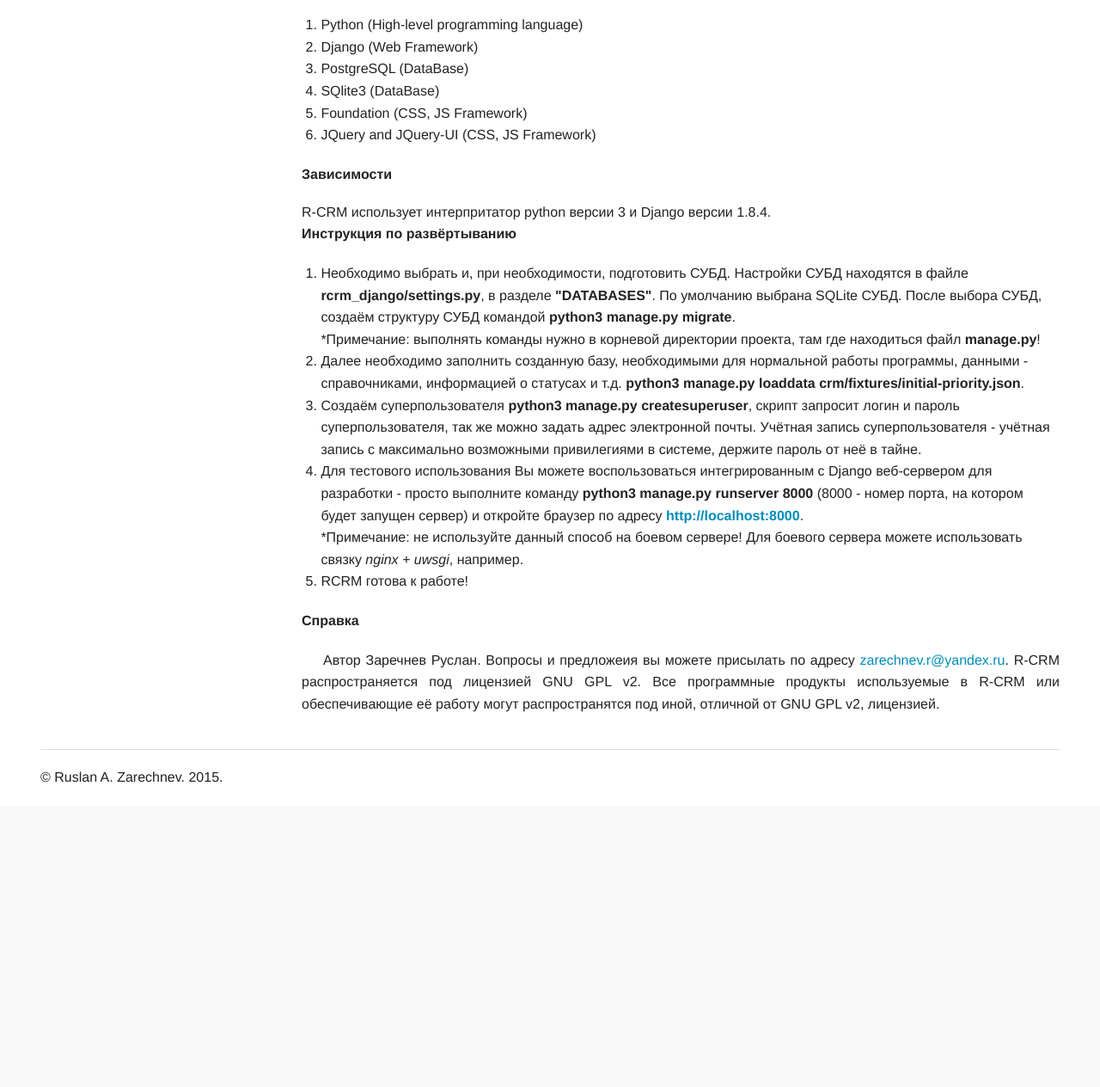
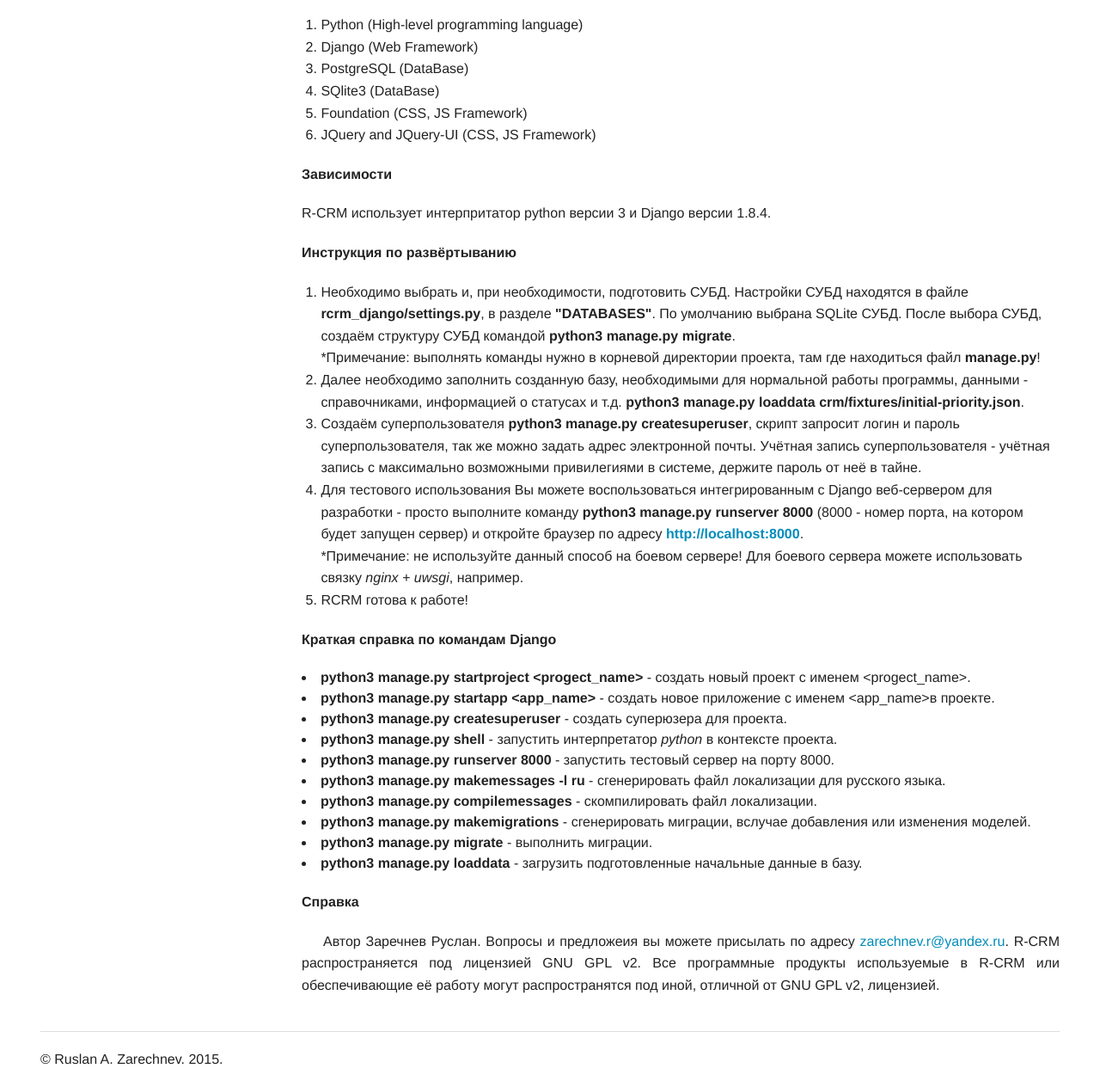
Before and after one commit to zarechnev/r-crm, a Django app: page /help/ in a window 1280 px wide. Shown: the part 712-1976 px from the top of the page at 86% size. Before the commit the page ends 1622 px from the top, so only its background shows below. Run offline with Django 3.2, Linux system fonts and the light colour scheme; a user stored in the database is signed in; data comes from the database, SQL or seed files in the repository; both versions use the stored data as it was after the commit; parts of the project's set-up code (start-up, migrations or seed data) failed here and were passed over.

Commit message:
Same localization on task page. Add info on info page.
*) Task page localization was comlete.
*) Add same info on help page.

```diff
--- a/rcrm_django/templates/help-page.html
+++ b/rcrm_django/templates/help-page.html
@@ -49,8 +49,9 @@
 
 
 <p><strong>Зависимости</strong><br></p>
+    <p>
             R-CRM использует интерпритатор python версии 3 и Django версии 1.8.4.
-
+    </p>
 
 <p><strong>Инструкция по развёртыванию</strong><br></p>
     <ol>
@@ -81,6 +82,41 @@
         </li>
     </ol>
 
+<p><strong>Краткая справка по командам Django</strong><br></p>
+    <p>
+        <lu>
+            <li>
+                <b>python3 manage.py startproject &lt;progect_name&gt;</b> - создать новый проект с именем &lt;progect_name&gt;.
+            </li>
+            <li>
+                <b>python3 manage.py startapp &lt;app_name&gt;</b> - создать новое приложение с именем &lt;app_name&gt;в проекте.
+            </li>
+            <li>
+                <b>python3 manage.py createsuperuser</b> - создать суперюзера для проекта.
+            </li>
+            <li>
+                <b>python3 manage.py shell</b> - запустить интерпретатор <i>python</i> в контексте проекта.
+            </li>
+            <li>
+                <b>python3 manage.py runserver 8000</b> - запустить тестовый сервер на порту 8000.
+            </li>
+            <li>
+                <b>python3 manage.py makemessages -l ru</b> - сгенерировать файл локализации для русского языка.
+            </li>
+            <li>
+                <b>python3 manage.py compilemessages</b> - скомпилировать файл локализации.
+            </li>
+            <li>
+                <b>python3 manage.py makemigrations</b> - сгенерировать миграции, вслучае добавления или изменения моделей.
+            </li>
+            <li>
+                <b>python3 manage.py migrate</b> - выполнить миграции.
+            </li>
+            <li>
+                <b>python3 manage.py loaddata</b> - загрузить подготовленные начальные данные в базу.
+            </li>
+        </lu>
+    </p>
 
 <p><strong>Справка</strong></p>
 <p align="justify" style="text-indent: 25px;">
```
Also changed, not shown: rcrm_django/crm/templates/crm.html (+5 -5 lines), rcrm_django/locale/ru/LC_MESSAGES/django.po, rcrm_django/rcrm_django.sqlite3, 1 other file.
